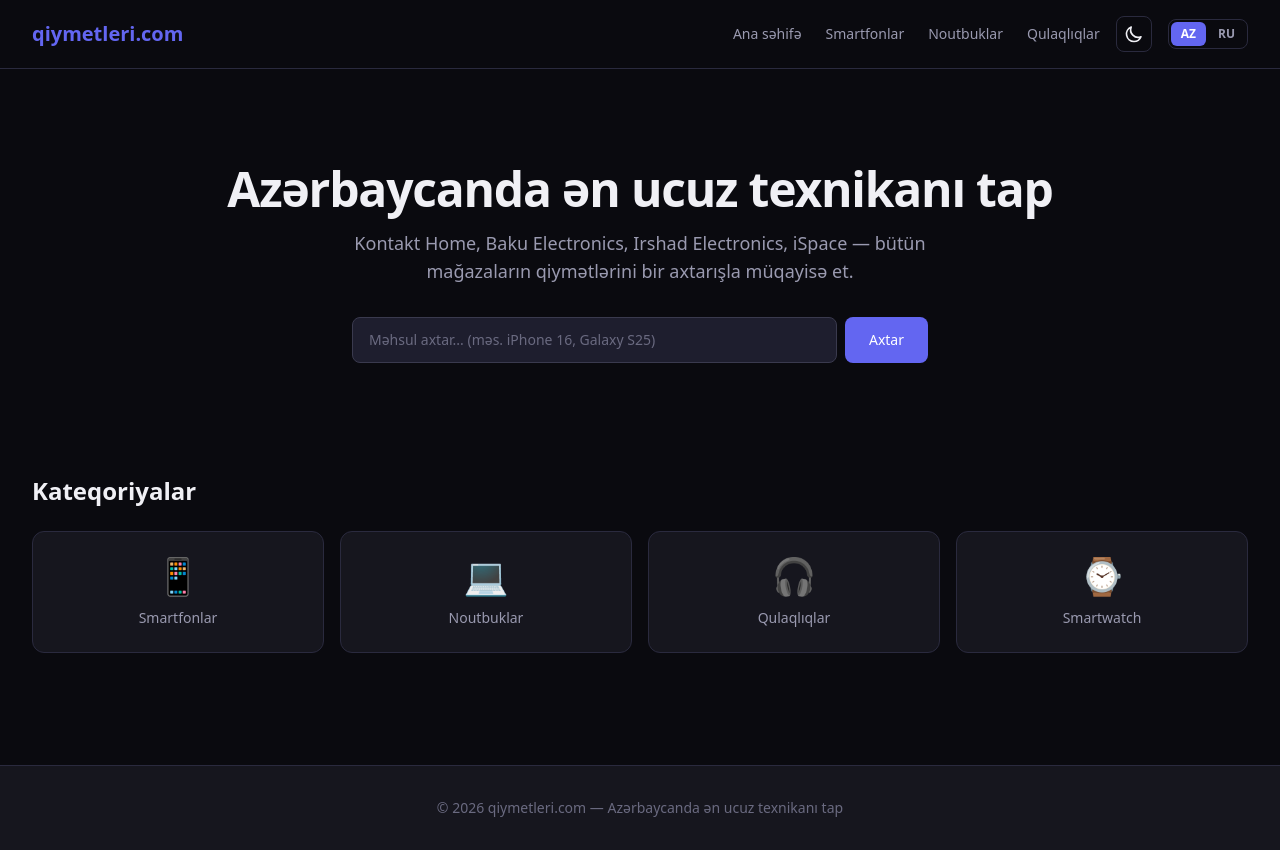
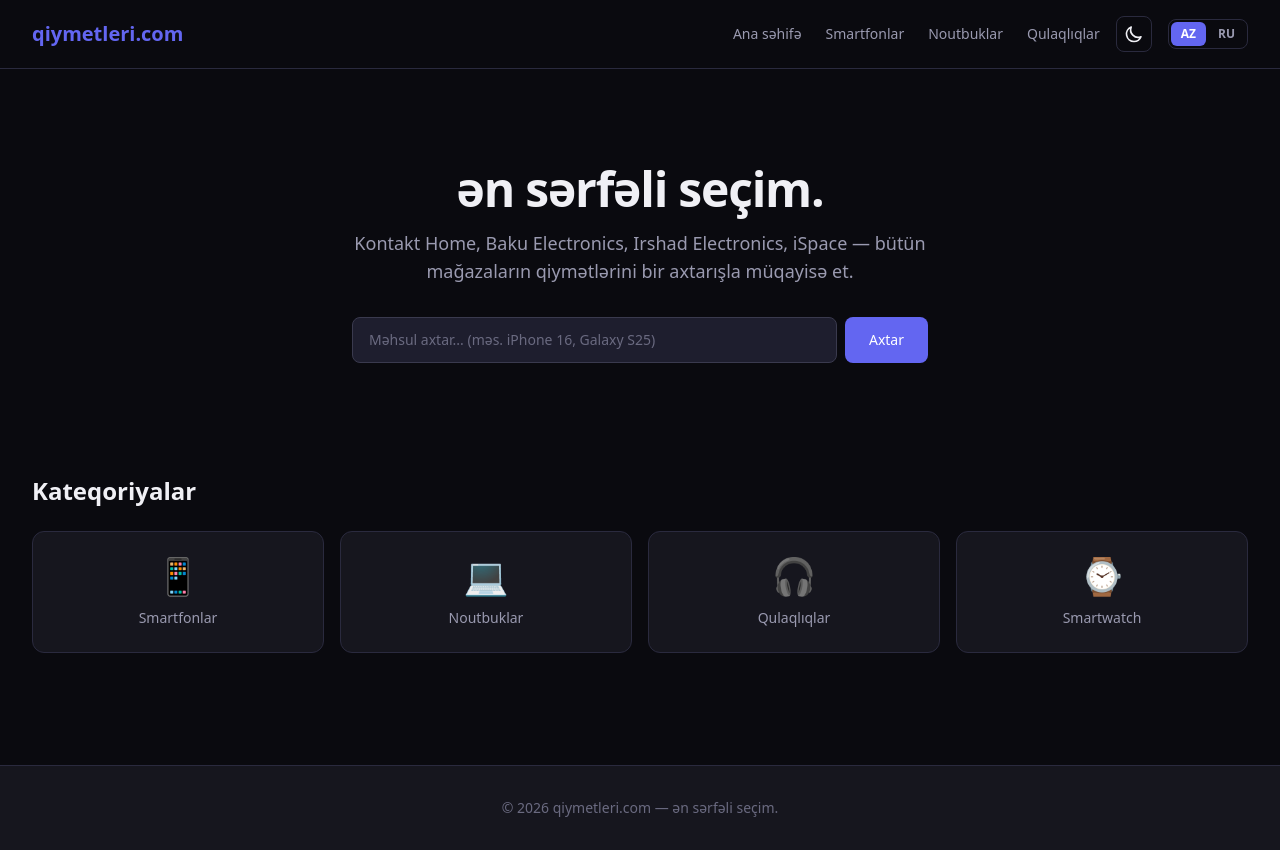
Before and after one commit to reav4nn/qiymetleri.com, a Next.js app in the folder frontend/: page /az in a window 1280 px wide. Built offline with nearby package versions, Linux system fonts and the light colour scheme; a web font is replaced by a local one.

Commit message:
Update tagline: 'ən sərfəli seçim.' / 'самый выгодный выбор.' with period
- Changed Azerbaijani title, tagline, and hero title
- Changed Russian title, tagline, and hero title
- Updated project documentation with new tagline
- Added Cloudflare Tunnel URL to activeContext

```diff
--- /dev/null
+++ b/frontend/src/app/page.tsx
@@ -0,0 +1,5 @@
+import { redirect } from "next/navigation";
+
+export default function RootPage() {
+  redirect("/az");
+}
--- a/frontend/src/messages/az.json
+++ b/frontend/src/messages/az.json
@@ -1,6 +1,6 @@
 {
   "meta": {
-    "title": "qiymetleri.com — Azərbaycanda ən ucuz texnikanı tap",
+    "title": "qiymetleri.com — ən sərfəli seçim.",
     "description": "Azərbaycanda elektron məhsulların qiymət müqayisəsi. Kontakt Home, Baku Electronics, Irshad Electronics, iSpace — bütün mağazaların qiymətlərini müqayisə edin.",
     "productTitle": "{name} Azərbaycanda qiymət",
     "productDescriptionWithPrice": "{name} ən ucuz: {price} ₼ — qiymetleri.com",
@@ -14,10 +14,10 @@
     "headphones": "Qulaqlıqlar"
   },
   "footer": {
-    "tagline": "qiymetleri.com — Azərbaycanda ən ucuz texnikanı tap"
+    "tagline": "qiymetleri.com — ən sərfəli seçim."
   },
   "home": {
-    "heroTitle": "Azərbaycanda ən ucuz texnikanı tap",
+    "heroTitle": "ən sərfəli seçim.",
     "heroSubtitle": "Kontakt Home, Baku Electronics, Irshad Electronics, iSpace — bütün mağazaların qiymətlərini bir axtarışla müqayisə et.",
     "categories": "Kateqoriyalar"
   },
--- a/frontend/src/messages/ru.json
+++ b/frontend/src/messages/ru.json
@@ -1,6 +1,6 @@
 {
   "meta": {
-    "title": "qiymetleri.com — Найди самую низкую цену на технику в Азербайджане",
+    "title": "qiymetleri.com — самый выгодный выбор.",
     "description": "Сравнение цен на электронику в Азербайджане. Kontakt Home, Baku Electronics, Irshad Electronics, iSpace — сравните цены всех магазинов.",
     "productTitle": "{name} цена в Азербайджане",
     "productDescriptionWithPrice": "{name} самая низкая цена: {price} ₼ — qiymetleri.com",
@@ -14,10 +14,10 @@
     "headphones": "Наушники"
   },
   "footer": {
-    "tagline": "qiymetleri.com — Найди самую низкую цену на технику в Азербайджане"
+    "tagline": "qiymetleri.com — самый выгодный выбор."
   },
   "home": {
-    "heroTitle": "Найди самую низкую цену на технику в Азербайджане",
+    "heroTitle": "самый выгодный выбор.",
     "heroSubtitle": "Kontakt Home, Baku Electronics, Irshad Electronics, iSpace — сравните цены всех магазинов одним поиском.",
     "categories": "Категории"
   },
```
Also changed, not shown: 1 other file (tests, documents, lock files or other folders).
